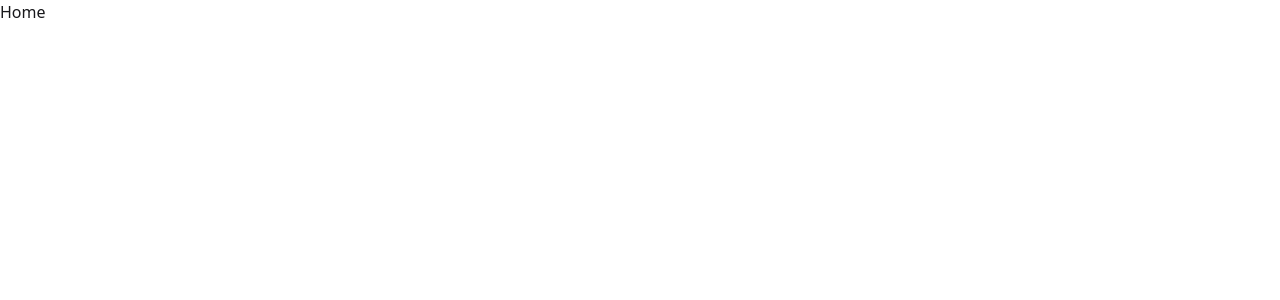
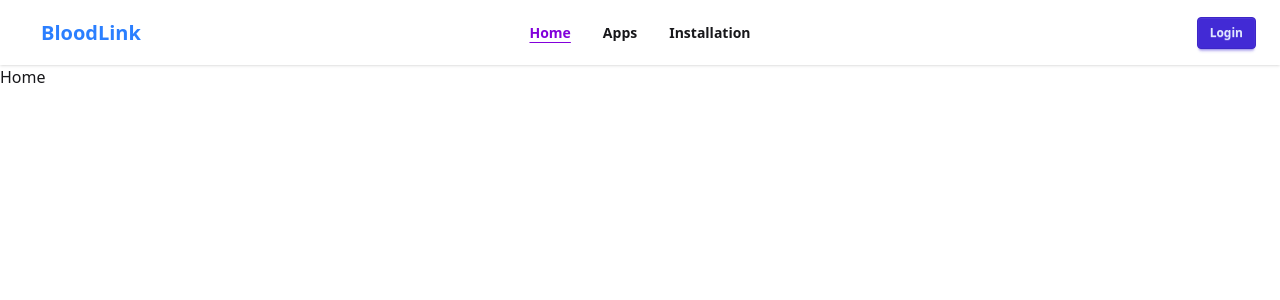
Before and after one commit to khondhokersazzad/hero-app, a React (Vite) app: page / in a window 1280 px wide. Shown: the top 300 px of the page. Built offline with nearby package versions, Linux system fonts and the light colour scheme.

Commit message:
Added NavBar

```diff
--- a/index.html
+++ b/index.html
@@ -1,5 +1,5 @@
 <!doctype html>
-<html lang="en">
+<html lang="en" data-theme="light">
   <head>
     <meta charset="UTF-8" />
     <link rel="icon" type="image/svg+xml" href="/vite.svg" />
--- /dev/null
+++ b/src/components/NavBar.jsx
@@ -0,0 +1,72 @@
+import { Link, NavLink } from "react-router";
+
+const Navbar = () => {
+  // Static class for active links
+  const activeLink = "text-purple-700 font-bold underline underline-offset-4";
+  const normalLink = "hover:text-purple-700";
+
+  return (
+    <nav className="bg-white shadow-sm">
+      <div className="navbar container mx-auto px-6">
+
+        {/* Navbar Start: Logo */}
+        <div className="navbar-start">
+          <Link className="btn btn-ghost text-xl text-blue-500" to="/">
+            BloodLink
+          </Link>
+        </div>
+
+        {/* Navbar Center: Desktop Menu */}
+        <div className="navbar-center hidden lg:flex font-semibold text-[16px]">
+          <ul className="menu menu-horizontal px-1 gap-2">
+            <li>
+              <NavLink to="/" className={({ isActive }) => (isActive ? activeLink : normalLink)}>
+                Home
+              </NavLink>
+            </li>
+            <li>
+              <NavLink to="/apps" className={({ isActive }) => (isActive ? activeLink : normalLink)}>
+                Apps
+              </NavLink>
+            </li>
+            <li>
+              <NavLink to="/install" className={({ isActive }) => (isActive ? activeLink : normalLink)}>
+                Installation
+              </NavLink>
+            </li>
+
+          </ul>
+        </div>
+
+        {/* Navbar End: Actions & Mobile Dropdown */}
+        <div className="navbar-end gap-4">
+
+          {/* Mobile Menu Icon */}
+          <div className="dropdown dropdown-end">
+            <label tabIndex={0} className="btn btn-ghost lg:hidden">
+              <svg xmlns="http://www.w3.org/2000/svg" className="h-5 w-5" fill="none" viewBox="0 0 24 24" stroke="currentColor">
+                <path strokeLinecap="round" strokeLinejoin="round" strokeWidth="2" d="M4 6h16M4 12h8m-8 6h16" />
+              </svg>
+            </label>
+            <ul tabIndex={0} className="menu menu-sm dropdown-content bg-base-100 rounded-box mt-3 w-52 p-2 shadow-lg z-50">
+              <li><Link to="/">Home</Link></li>
+              <li><Link to="/apps">Apps</Link></li>
+              <li><Link to="/install">Installatin</Link></li>
+            </ul>
+          </div>
+
+          {/* Static Buttons / Profile Placeholder */}
+          <div className="flex items-center gap-3">
+            <Link className="btn btn-primary btn-sm" to="/auth/login">
+              Login
+            </Link>
+
+          </div>
+
+        </div>
+      </div>
+    </nav>
+  );
+};
+
+export default Navbar;
--- a/src/layout/HomePageLayout.jsx
+++ b/src/layout/HomePageLayout.jsx
@@ -1,9 +1,11 @@
 import React from 'react';
 import { Outlet } from 'react-router';
+import NavBar from '../components/NavBar';
 
 const HomePageLayout = () => {
   return (
     <div>
+      <NavBar></NavBar>
       <Outlet></Outlet>
     </div>
   );
```
